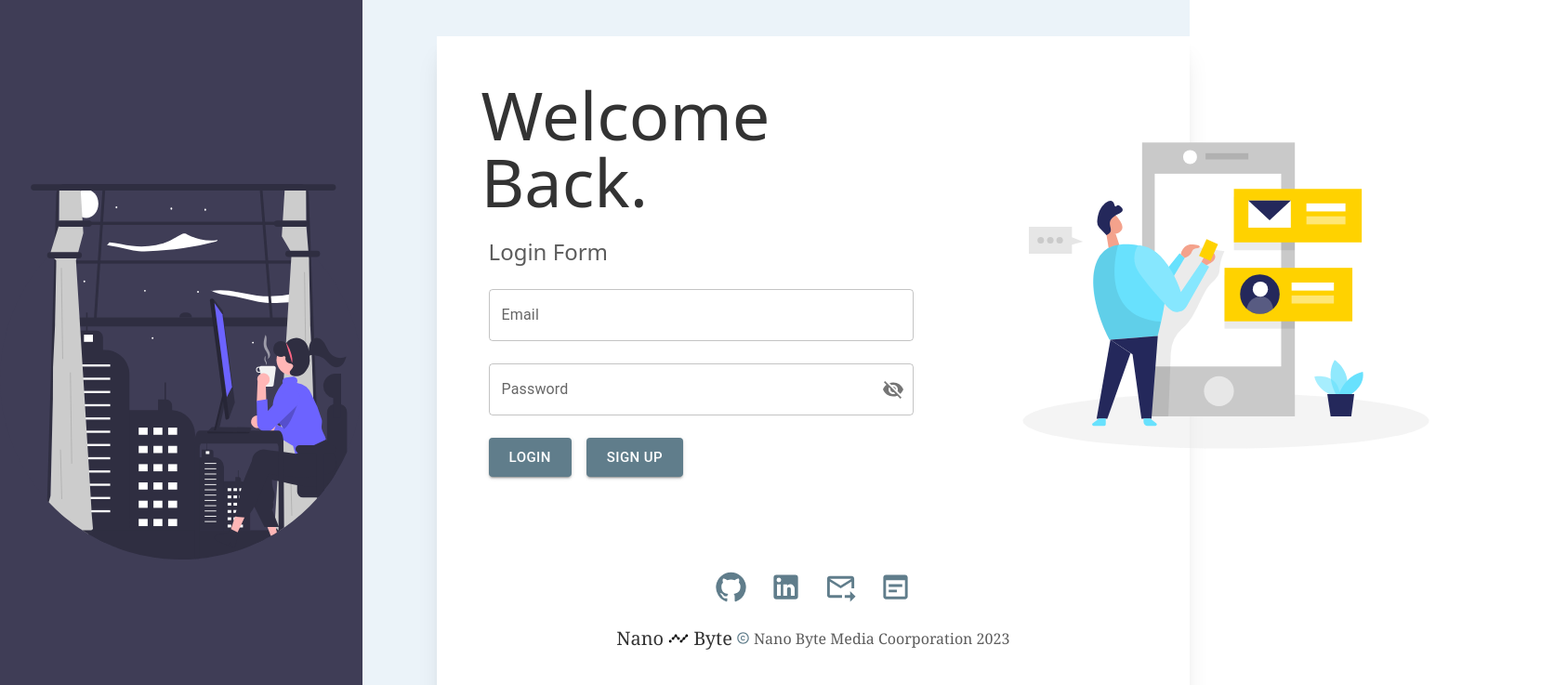
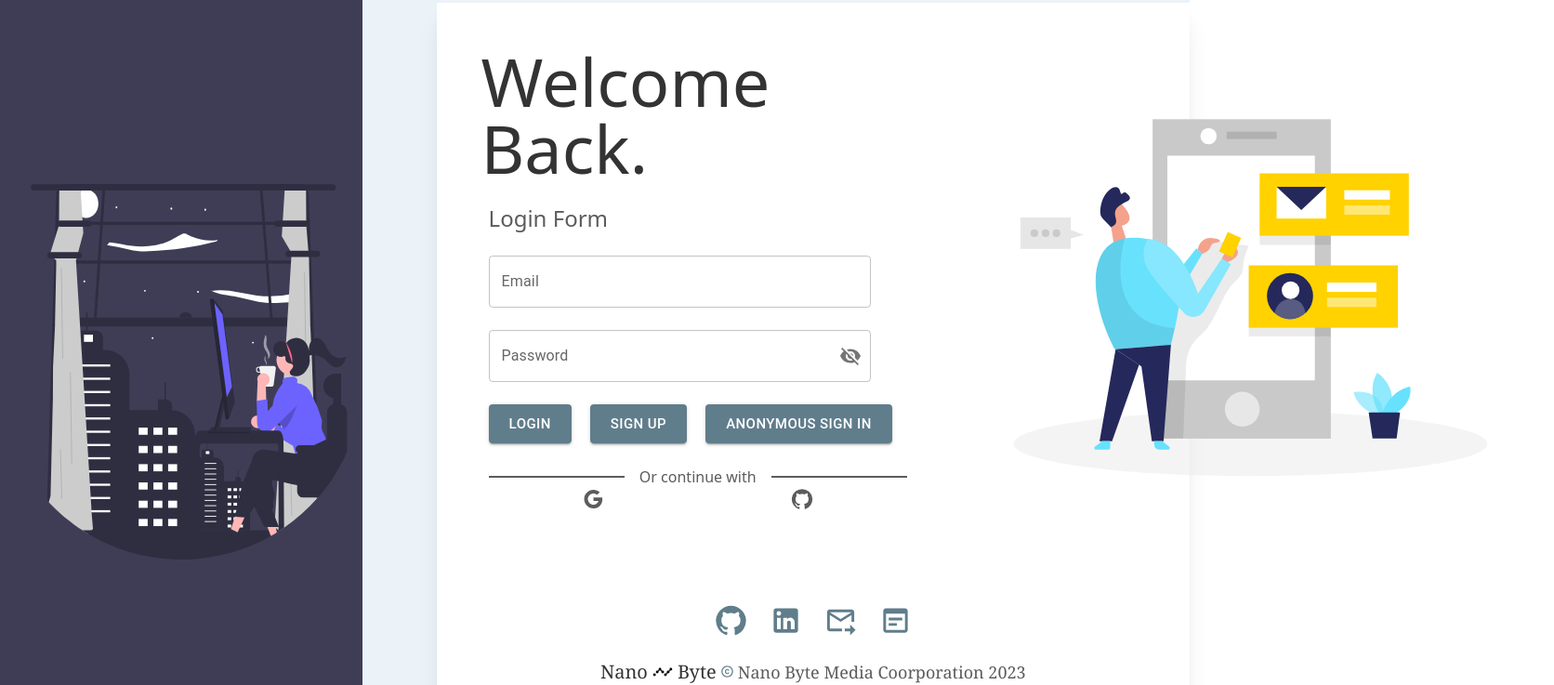
Before and after one commit to emoral435/Nano-Byte-Forum, a React (Vite) app: page /login in a window 1280 px wide. Shown: the top 737 px of the page at 93% size, 1672 px wide, since content can reach past the window. Built offline with nearby package versions, Linux system fonts and the light colour scheme; what @shrutibalasa/tailwind-grid-auto-fit would draw is missing.

Commit message:
Anon signin functionality added - google and github auth needed along with login component abstraction needed

```diff
--- a/package.json
+++ b/package.json
@@ -17,6 +17,7 @@
     "react-dom": "^18.2.0",
     "react-redux": "^8.0.5",
     "react-router-dom": "^6.8.2",
+    "react-toastify": "^9.1.1",
     "redux": "^4.2.1"
   },
   "devDependencies": {
--- a/src/components/Login/Login.tsx
+++ b/src/components/Login/Login.tsx
@@ -7,6 +7,8 @@ import { app } from '../../firebase/firebase-config'
 import { LayerFour } from '../Startup/LayerFour'
 import user from '/src/assets/loginUser.svg'
 import bg from '/src/assets/loginBackground.svg'
+import { ToastContainer, toast } from 'react-toastify';
+import 'react-toastify/dist/ReactToastify.css';
 
 const Login = () => {
     const [email, setEmail] = useState('')
@@ -21,6 +23,21 @@ const Login = () => {
             navigate('/home')
             sessionStorage.setItem('login token', response.user.uid)
           })
+          .catch((err) => {
+            console.log(err)
+            switch (err.code) {
+              case 'auth/wrong-password':
+                toast.error('Please retry entering in your password')
+                break
+              case 'auth/user-not-found':
+                toast.error('User not found, please try entering your email')
+                break
+              case 'auth/invalid-email':
+                toast.error('Invalid email')
+                case 'auth/internal-error':
+                  toast.error('Please retry entering your login credentials')
+            }
+          })
     }
 
     const signUp = () => {
@@ -28,12 +45,12 @@ const Login = () => {
     }
 
   return (
-    <div className='w-full h-full flex md:flex-row flex-col-reverse items-center '>
-      <div className='w-[35rem] xl:flex hidden bg-[#3f3d56] h-[100vh] items-center' >
+    <div className='w-full flex md:flex-row flex-col-reverse items-center '>
+      <div className='w-[35rem] xl:flex hidden bg-[#3f3d56] xl:h-[100vh] items-center' >
         <img src={bg} alt="login background" className=''/>
       </div>
       <div className='w-full h-[100vh] bg-[#ebf3f9] flex flex-col justify-center items-center lg:items-start'>
-        <div className='flex flex-col shadow-xl p-12 lg:ml-10 xl:ml-20 bg-white gap-20'>
+        <div className='flex flex-col shadow-xl sm:p-12 py-12 lg:ml-10 xl:ml-20 bg-white gap-20 md:scale-100 scale-75'>
           <div className='flex md:flex-row flex-col-reverse gap-8'>
             <div>
               <h1 className='text-7xl text-[#333333] mb-6' >Welcome Back.</h1>
@@ -46,6 +63,7 @@ const Login = () => {
           </div>
         </div>
       </div>
+      <ToastContainer />
     </div>
   )
 }
--- a/src/components/Startup/LayerFour.tsx
+++ b/src/components/Startup/LayerFour.tsx
@@ -33,7 +33,7 @@ export const LayerFour = () => {
                         <div className='flex justify-center items-center'>
                             <CopyrightIcon color='primary' sx={{ fontSize: 15}} />
                         </div>
-                        <h4 className='text-[#5c5c5c] select-none'>Nano Byte Media Coorporation 2023</h4>
+                        <h4 className='text-[#5c5c5c] select-none md:text-lg text-xs'>Nano Byte Media Coorporation 2023</h4>
                     </div>
             </div>
         </div>
--- a/src/components/Startup/LayerOne.tsx
+++ b/src/components/Startup/LayerOne.tsx
@@ -5,9 +5,9 @@ import NanoImg from '/src/assets/Nano-logo-dark.svg'
 export const LayerOne = () => {
     return (
         <>
-            <h1 className='text-7xl font-["Georgia"] flex flex-col-reverse items-center justify-center md:flex-row md:justify-around md:items-center select-none text-[#333333] h-[40vh] w-full bg-stone-300'>
+            <h1 className='font-["Georgia"] flex flex-col-reverse items-center justify-center md:flex-row md:justify-around md:items-center select-none text-[#333333] h-[40vh] w-full bg-stone-300'>
                 <div className='flex gap-12 justify-center items-start flex-col m-4'>
-                    <div className="flex justify-center">
+                    <div className="flex justify-center md:text-7xl text-6xl">
                         <div>Nano</div>
                         <motion.div className={'w-20 h-16 relative'} whileHover={{scale: 1.2}}>
                             <img src={NanoImg} alt="Nano Byte Logo" className='w-full h-full absolute top-2'/>
@@ -15,9 +15,9 @@ export const LayerOne = () => {
                         <div>Byte</div>
                     </div>
                     <div className='flex justify-start flex-row md:flex-col gap-2 md:gap-0'>
-                        <p className='hidden md:flex text-3xl text-[#5c5c5c]'>Join the worlds fastest</p>
-                        <p className='hidden md:flex text-3xl text-[#5c5c5c]'>growing community.</p>
-                        <p className='md:hidden text-3xl text-[#5c5c5c]'>Join the worlds fastest growing community.</p>
+                        <p className='hidden md:flex text-2xl md:text-3xl text-[#5c5c5c]'>Join the worlds fastest</p>
+                        <p className='hidden md:flex text-2xl md:text-3xl text-[#5c5c5c]'>growing community.</p>
+                        <p className='md:hidden text-2xl md:text-3xl text-[#5c5c5c]'>Join the worlds fastest growing community.</p>
                     </div>
                 </div>
                 <div className='flex justify-center overflow-hidden shadow-2xl'>
--- a/src/components/common/Form.tsx
+++ b/src/components/common/Form.tsx
@@ -4,6 +4,10 @@ import TextField from '@mui/material/TextField';
 import { FormControl, InputLabel, OutlinedInput, InputAdornment, IconButton } from '@mui/material';
 import { Visibility, VisibilityOff } from '@mui/icons-material';
 import BasicButton from './Button';
+import { getAuth, signInAnonymously } from 'firebase/auth'
+import { useNavigate } from 'react-router-dom';
+import { app } from '../../firebase/firebase-config';
+import OffSiteAuths from './offSiteAuths';
 
 interface FormProps {
   title: string,
@@ -16,12 +20,27 @@ interface FormProps {
 
 const Form = ({title, sideTitle, handleForm, handleSide, setEmail, setPassword} : FormProps) => {
   const [showPassword, setShowPassword] = React.useState(false);
+  const navigate = useNavigate()
 
   const handleClickShowPassword = () => setShowPassword((show) => !show);
 
   const handleMouseDownPassword = (event: React.MouseEvent<HTMLButtonElement>) => {
     event.preventDefault();
   };
+
+  const handleAnon = () => {
+    const auth = getAuth(app);
+    signInAnonymously(auth)
+    .then((response) => {
+        console.log('what')
+        navigate('/home')
+        sessionStorage.setItem('login token', response.user.uid)
+        sessionStorage.setItem('anon', 'true')
+      })
+      .catch((err) => {
+        console.log(err.code)
+      })
+  }
 
   return (
     <Box component="form"
@@ -32,8 +51,8 @@ const Form = ({title, sideTitle, handleForm, handleSide, setEmail, setPassword}
             autoComplete="off">
         <div className='flex flex-col items-start gap-6'>
             <h3 className='text-2xl text-[#5c5c5c] w-full flex justify-start'>{title} Form</h3>
-            <TextField id='email' label='Email' variant='outlined' sx={{ width: '50ch' }} color='secondary' onChange={(e) => setEmail(e.target.value)} />
-            <FormControl sx={{ width: '50ch' }} variant="outlined" color='secondary'>
+            <TextField id='email' label='Email' variant='outlined' sx={{ width: '45ch' }} color='secondary' onChange={(e) => setEmail(e.target.value)} />
+            <FormControl sx={{ width: '45ch' }} variant="outlined" color='secondary'>
               <InputLabel htmlFor="outlined-adornment-password">Password</InputLabel>
               <OutlinedInput
                 id="outlined-adornment-password"
@@ -54,10 +73,12 @@ const Form = ({title, sideTitle, handleForm, handleSide, setEmail, setPassword}
                 onChange={(e) => setPassword(e.target.value)}
               />
             </FormControl>
-            <div className='flex justify-start w-full gap-4'>
+            <div className='flex justify-start w-full gap-5'>
               <BasicButton text={title} handleClick={handleForm}/>
               <BasicButton text={sideTitle} handleClick={handleSide}/>
+              <BasicButton text='Anonymous Sign In' handleClick={handleAnon} />
             </div>
+            <OffSiteAuths />
         </div>
     </Box>
   )
--- /dev/null
+++ b/src/components/common/offSiteAuths.tsx
@@ -0,0 +1,21 @@
+import BasicButton from "./Button"
+import GoogleIcon from '@mui/icons-material/Google';
+import GitHubIcon from '@mui/icons-material/GitHub';
+import { GoogleAuthProvider, GithubAuthProvider } from 'firebase/auth';
+
+
+const OffSiteAuths = () => {
+  return (
+    <div className="w-full text-[#5c5c5c]">
+        <div className="w-full flex justify-center items-center" id="continue-with">
+            <span className="mx-4">Or continue with</span>
+        </div>
+        <div className="w-full flex justify-around">
+            <GoogleIcon />
+            <GitHubIcon />
+        </div>
+    </div>
+  )
+}
+
+export default OffSiteAuths
--- a/src/index.css
+++ b/src/index.css
@@ -1,3 +1,11 @@
 @tailwind base;
 @tailwind components;
 @tailwind utilities;
+
+#continue-with::before,
+#continue-with::after {
+    background: #5c5c5c;
+    height: 2px;
+    flex: 1;
+    content: '';
+}
```
Also changed, not shown: 1 other file (tests, documents, lock files or other folders).
